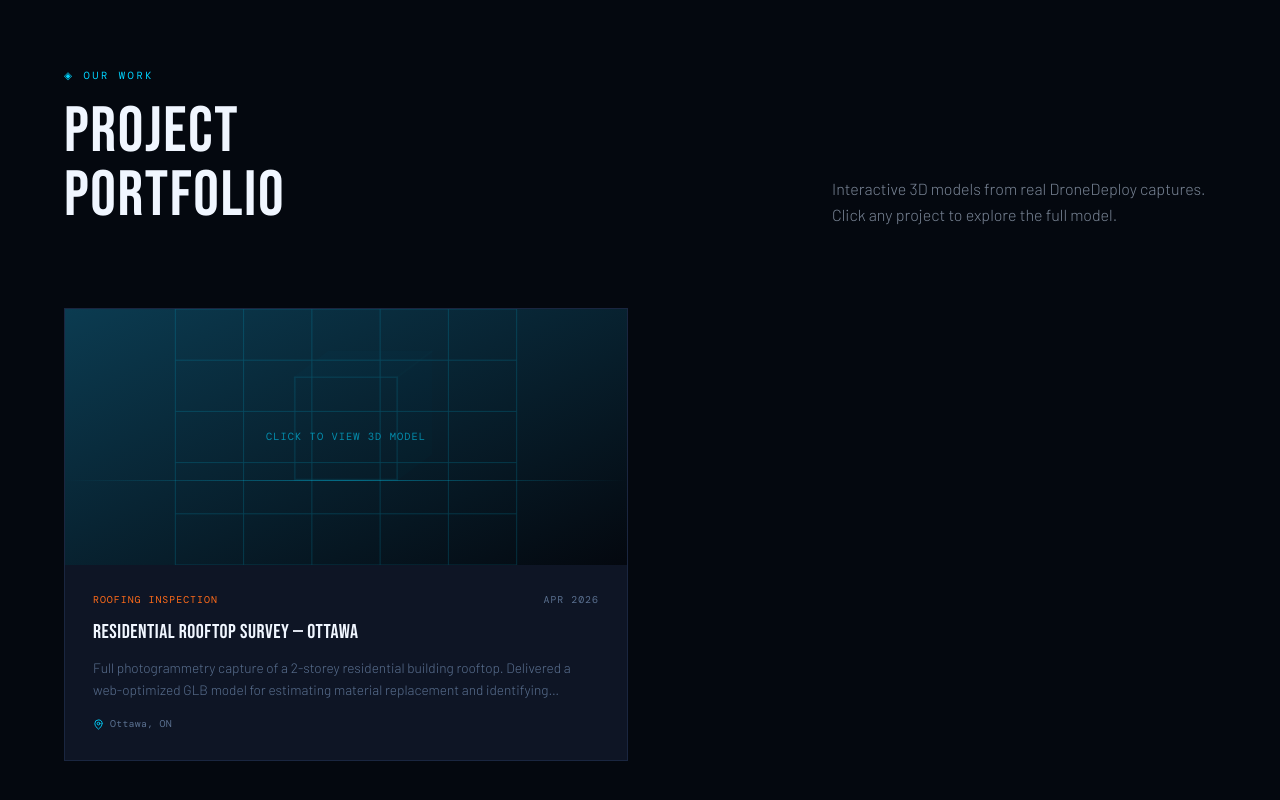
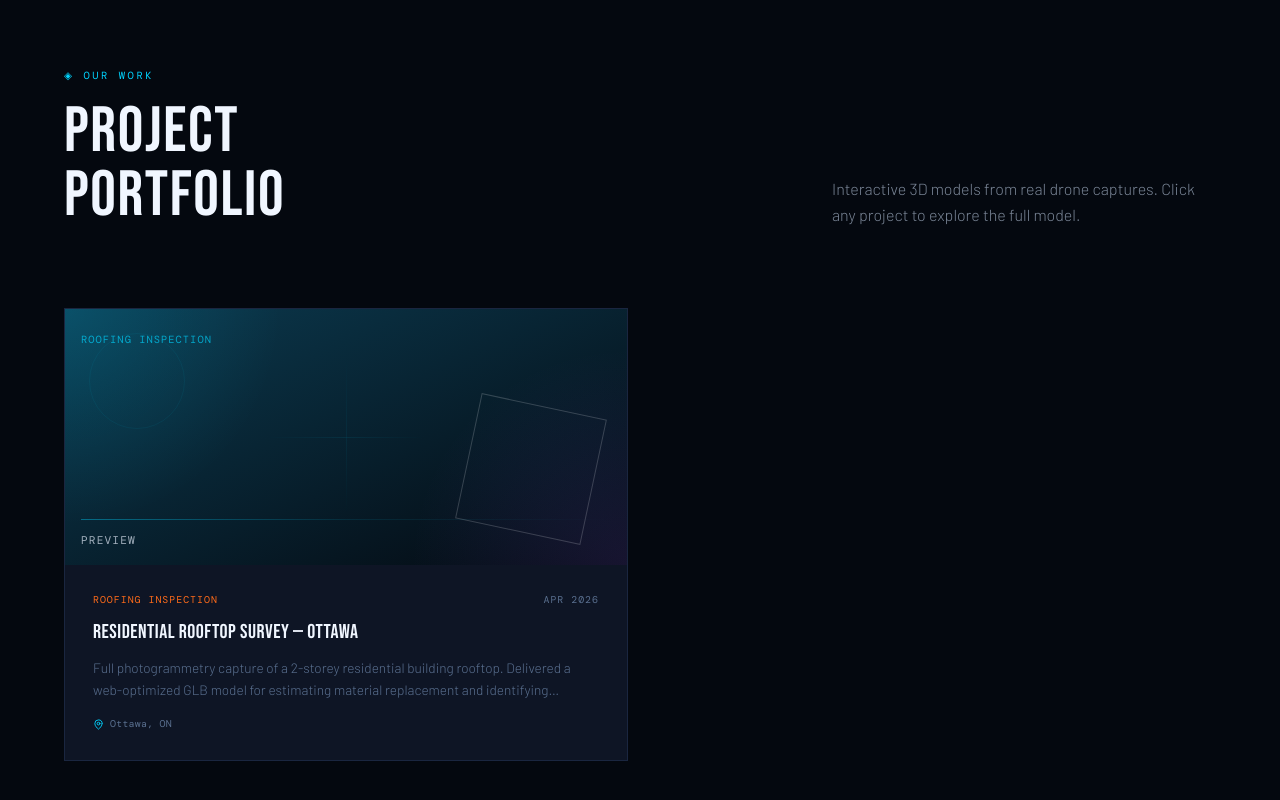
Before and after one commit to nilaycarleton/aernova, a Next.js app: page / in a window 1280 px wide. Shown: the part 1984-2784 px from the top of the page. Built offline with nearby package versions, Linux system fonts and the light colour scheme; a web font is replaced by a local one.

Commit message:
Fix the 3D model to not rotate

```diff
--- a/components/ModelViewer.tsx
+++ b/components/ModelViewer.tsx
@@ -1,32 +1,35 @@
 'use client';
 
-import { Suspense, useMemo, useRef, useState } from 'react';
-import { Canvas, useFrame } from '@react-three/fiber';
+import { Suspense, useMemo, useState } from 'react';
+import { Canvas } from '@react-three/fiber';
 import { OrbitControls, Center, Environment, useGLTF, useProgress } from '@react-three/drei';
 import { Loader2 } from 'lucide-react';
 import * as THREE from 'three';
 
-function GlbModel({ modelPath }: { modelPath: string }) {
-  const groupRef = useRef<THREE.Group>(null);
+function GlbModel({
+  modelPath,
+  scaleMultiplier = 1,
+}: {
+  modelPath: string;
+  scaleMultiplier?: number;
+}) {
   const { scene } = useGLTF(modelPath);
 
   const model = useMemo(() => scene.clone(true), [scene]);
+
   const scale = useMemo(() => {
     const box = new THREE.Box3().setFromObject(model);
     const size = new THREE.Vector3();
     box.getSize(size);
+
     const maxDim = Math.max(size.x, size.y, size.z);
-    return maxDim > 0 ? 3 / maxDim : 1;
-  }, [model]);
+    const baseScale = maxDim > 0 ? 3 / maxDim : 1;
 
-  useFrame((_state, delta) => {
-    if (groupRef.current) {
-      groupRef.current.rotation.y += delta * 0.3;
-    }
-  });
+    return baseScale * scaleMultiplier;
+  }, [model, scaleMultiplier]);
 
   return (
-    <group ref={groupRef}>
+    <group rotation={[0, 0, 0]}>
       <Center>
         <primitive object={model} scale={scale} />
       </Center>
@@ -34,14 +37,10 @@ function GlbModel({ modelPath }: { modelPath: string }) {
   );
 }
 
-function WireframeFallback() {
-  const meshRef = useRef<THREE.Mesh>(null);
-  useFrame((_state, delta) => {
-    if (meshRef.current) meshRef.current.rotation.y += delta * 0.5;
-  });
+function WireframeFallback({ thumbnail = false }: { thumbnail?: boolean }) {
   return (
-    <mesh ref={meshRef}>
-      <boxGeometry args={[1.5, 1.5, 1.5]} />
+    <mesh rotation={[0.35, 0.55, 0]}>
+      <boxGeometry args={thumbnail ? [1.2, 1.2, 1.2] : [1.5, 1.5, 1.5]} />
       <meshStandardMaterial color="#00D4FF" wireframe />
     </mesh>
   );
@@ -50,61 +49,116 @@ function WireframeFallback() {
 export default function ModelViewer({
   modelPath,
   className = '',
+  thumbnail = false,
+  enableControls = true,
+  showHint = true,
+  showDecorations = true,
 }: {
   modelPath: string;
   className?: string;
+  thumbnail?: boolean;
+  enableControls?: boolean;
+  showHint?: boolean;
+  showDecorations?: boolean;
 }) {
   const [canvasReady, setCanvasReady] = useState(false);
   const { active, progress } = useProgress();
   const showLoader = !canvasReady || active;
 
   return (
-    <div className={`relative w-full h-full min-h-[300px] bg-[#04080F] ${className}`}>
-      {/* Loading overlay */}
+    <div
+      className={`relative w-full h-full min-h-[300px] bg-[#04080F] ${className}`}
+    >
       {showLoader && (
-        <div className="absolute inset-0 flex flex-col items-center justify-center gap-3 z-10 pointer-events-none">
-          <Loader2 size={24} className="text-cyan animate-spin" style={{ color: '#00D4FF' }} />
-          <span style={{ fontFamily: 'monospace', fontSize: '0.65rem', letterSpacing: '0.15em', textTransform: 'uppercase', color: '#5A7090' }}>
+        <div className="absolute inset-0 z-10 flex flex-col items-center justify-center gap-3 pointer-events-none">
+          <Loader2
+            size={thumbnail ? 18 : 24}
+            className="animate-spin"
+            style={{ color: '#00D4FF' }}
+          />
+          <span
+            style={{
+              fontFamily: 'monospace',
+              fontSize: thumbnail ? '0.55rem' : '0.65rem',
+              letterSpacing: '0.15em',
+              textTransform: 'uppercase',
+              color: '#5A7090',
+            }}
+          >
             Loading Model {progress > 0 ? `${Math.round(progress)}%` : ''}
           </span>
         </div>
       )}
 
       <Canvas
-        camera={{ position: [0, 2, 6], fov: 50 }}
+        camera={
+          thumbnail
+            ? { position: [0, 0, 5], fov: 42 }
+            : { position: [0, 0.5, 6], fov: 50 }
+        }
         onCreated={() => setCanvasReady(true)}
         gl={{ antialias: true, alpha: true }}
         style={{ width: '100%', height: '100%', background: 'transparent' }}
       >
-        <ambientLight intensity={0.7} />
-        <directionalLight position={[5, 8, 5]} intensity={1.4} />
-        <directionalLight position={[-4, -2, -4]} intensity={0.3} color="#00D4FF" />
+        <ambientLight intensity={thumbnail ? 0.95 : 0.7} />
+        <directionalLight position={[5, 8, 5]} intensity={thumbnail ? 1.6 : 1.4} />
+        <directionalLight position={[-4, -2, -4]} intensity={0.35} color="#00D4FF" />
 
-        <Suspense fallback={<WireframeFallback />}>
-          <GlbModel modelPath={modelPath} />
+        <Suspense fallback={<WireframeFallback thumbnail={thumbnail} />}>
+          <GlbModel
+            modelPath={modelPath}
+            scaleMultiplier={thumbnail ? 1.1 : 1}
+          />
           <Environment preset="city" />
         </Suspense>
 
         <OrbitControls
           enablePan={false}
-          enableZoom
+          enableZoom={enableControls && !thumbnail}
+          enableRotate={enableControls}
           minDistance={2}
           maxDistance={14}
         />
       </Canvas>
 
-      {/* Corner bracket decorations */}
-      <div className="absolute top-3 left-3 w-5 h-5 border-t border-l border-cyan/40 pointer-events-none" style={{ borderColor: 'rgba(0,212,255,0.4)' }} />
-      <div className="absolute top-3 right-3 w-5 h-5 border-t border-r border-cyan/40 pointer-events-none" style={{ borderColor: 'rgba(0,212,255,0.4)' }} />
-      <div className="absolute bottom-10 left-3 w-5 h-5 border-b border-l border-cyan/40 pointer-events-none" style={{ borderColor: 'rgba(0,212,255,0.4)' }} />
-      <div className="absolute bottom-10 right-3 w-5 h-5 border-b border-r border-cyan/40 pointer-events-none" style={{ borderColor: 'rgba(0,212,255,0.4)' }} />
+      {showDecorations && (
+        <>
+          <div
+            className="absolute top-3 left-3 w-5 h-5 border-t border-l pointer-events-none"
+            style={{ borderColor: 'rgba(0,212,255,0.4)' }}
+          />
+          <div
+            className="absolute top-3 right-3 w-5 h-5 border-t border-r pointer-events-none"
+            style={{ borderColor: 'rgba(0,212,255,0.4)' }}
+          />
+          <div
+            className="absolute bottom-10 left-3 w-5 h-5 border-b border-l pointer-events-none"
+            style={{ borderColor: 'rgba(0,212,255,0.4)' }}
+          />
+          <div
+            className="absolute bottom-10 right-3 w-5 h-5 border-b border-r pointer-events-none"
+            style={{ borderColor: 'rgba(0,212,255,0.4)' }}
+          />
+        </>
+      )}
 
-      {/* Hint */}
-      <div className="absolute bottom-3 left-1/2 -translate-x-1/2 pointer-events-none">
-        <span style={{ fontFamily: 'monospace', fontSize: '0.6rem', letterSpacing: '0.12em', textTransform: 'uppercase', color: 'rgba(90,112,144,0.7)', backgroundColor: 'rgba(4,8,15,0.8)', padding: '2px 10px' }}>
-          Drag to rotate · Scroll to zoom
-        </span>
-      </div>
+      {showHint && enableControls && !thumbnail && (
+        <div className="absolute bottom-3 left-1/2 -translate-x-1/2 pointer-events-none">
+          <span
+            style={{
+              fontFamily: 'monospace',
+              fontSize: '0.6rem',
+              letterSpacing: '0.12em',
+              textTransform: 'uppercase',
+              color: 'rgba(90,112,144,0.7)',
+              backgroundColor: 'rgba(4,8,15,0.8)',
+              padding: '2px 10px',
+            }}
+          >
+            Drag to rotate · Scroll to zoom
+          </span>
+        </div>
+      )}
     </div>
   );
 }
--- a/components/Projects.tsx
+++ b/components/Projects.tsx
@@ -78,29 +78,35 @@ export const projects: Project[] = [
 // ── Placeholder thumbnail shown before a project is opened ──
 function ProjectThumbnail({ project }: { project: Project }) {
   return (
-    <div className={`w-full h-full bg-gradient-to-br ${project.thumbnailColor} flex items-center justify-center relative overflow-hidden`}>
-      {/* Wireframe grid decoration */}
-      <svg viewBox="0 0 200 150" className="w-full h-full absolute inset-0 opacity-20">
-        {[0, 30, 60, 90, 120, 150].map((y) => (
-          <line key={`h${y}`} x1="0" y1={y} x2="200" y2={y} stroke="#00D4FF" strokeWidth="0.5" />
-        ))}
-        {[0, 40, 80, 120, 160, 200].map((x) => (
-          <line key={`v${x}`} x1={x} y1="0" x2={x} y2="150" stroke="#00D4FF" strokeWidth="0.5" />
-        ))}
-        {/* Fake 3D box */}
-        <polygon points="70,40 130,40 130,100 70,100" fill="none" stroke="#00D4FF" strokeWidth="1" opacity="0.5" />
-        <polygon points="70,40 90,25 150,25 130,40" fill="#00D4FF" opacity="0.08" stroke="#00D4FF" strokeWidth="1" />
-        <polygon points="130,40 150,25 150,85 130,100" fill="#00D4FF" opacity="0.05" stroke="#00D4FF" strokeWidth="1" />
-      </svg>
-      <span className="font-mono-dm text-[0.65rem] tracking-widest uppercase text-cyan/60 relative z-10">
-        Click to view 3D model
-      </span>
-      {/* Scan line animation */}
-      <motion.div
-        className="absolute left-0 right-0 h-px bg-gradient-to-r from-transparent via-cyan/40 to-transparent"
-        animate={{ y: [0, 150, 0] }}
-        transition={{ duration: 3, repeat: Infinity, ease: 'linear' }}
-      />
+    <div
+      className={`w-full h-full bg-gradient-to-br ${project.thumbnailColor} relative overflow-hidden`}
+    >
+      <div className="absolute inset-0 bg-[radial-gradient(circle_at_top_left,rgba(0,212,255,0.14),transparent_35%),radial-gradient(circle_at_bottom_right,rgba(139,92,246,0.14),transparent_35%)]" />
+
+      <div className="absolute inset-0 opacity-20">
+        <div className="absolute top-6 left-6 w-24 h-24 border border-cyan/30 rounded-full" />
+        <div className="absolute bottom-8 right-8 w-32 h-32 border border-electric/20 rotate-12" />
+        <div className="absolute top-1/2 left-1/2 w-40 h-px bg-gradient-to-r from-transparent via-cyan/40 to-transparent -translate-x-1/2" />
+        <div className="absolute top-1/2 left-1/2 h-40 w-px bg-gradient-to-b from-transparent via-cyan/30 to-transparent -translate-y-1/2" />
+      </div>
+
+      <div className="absolute top-4 left-4">
+        <span className="font-mono-dm text-[0.65rem] tracking-widest uppercase text-cyan/70">
+          {project.category}
+        </span>
+      </div>
+
+      <div className="absolute bottom-4 left-4 right-4">
+        <div className="h-px w-full bg-gradient-to-r from-cyan/40 via-cyan/10 to-transparent mb-3" />
+        <div className="flex items-center justify-between">
+          <span className="font-mono-dm text-[0.7rem] tracking-widest uppercase text-slate-300/80">
+            Preview
+          </span>
+          <span className="font-mono-dm text-[0.7rem] tracking-widest uppercase text-cyan/70">
+            {project.year}
+          </span>
+        </div>
+      </div>
     </div>
   );
 }
@@ -232,7 +238,7 @@ export default function Projects() {
               PROJECT<br />PORTFOLIO
             </h2>
             <p className="font-body font-light text-frost/60 text-base max-w-sm leading-relaxed">
-              Interactive 3D models from real DroneDeploy captures. Click any project to
+              Interactive 3D models from real drone captures. Click any project to
               explore the full model.
             </p>
           </div>
```
